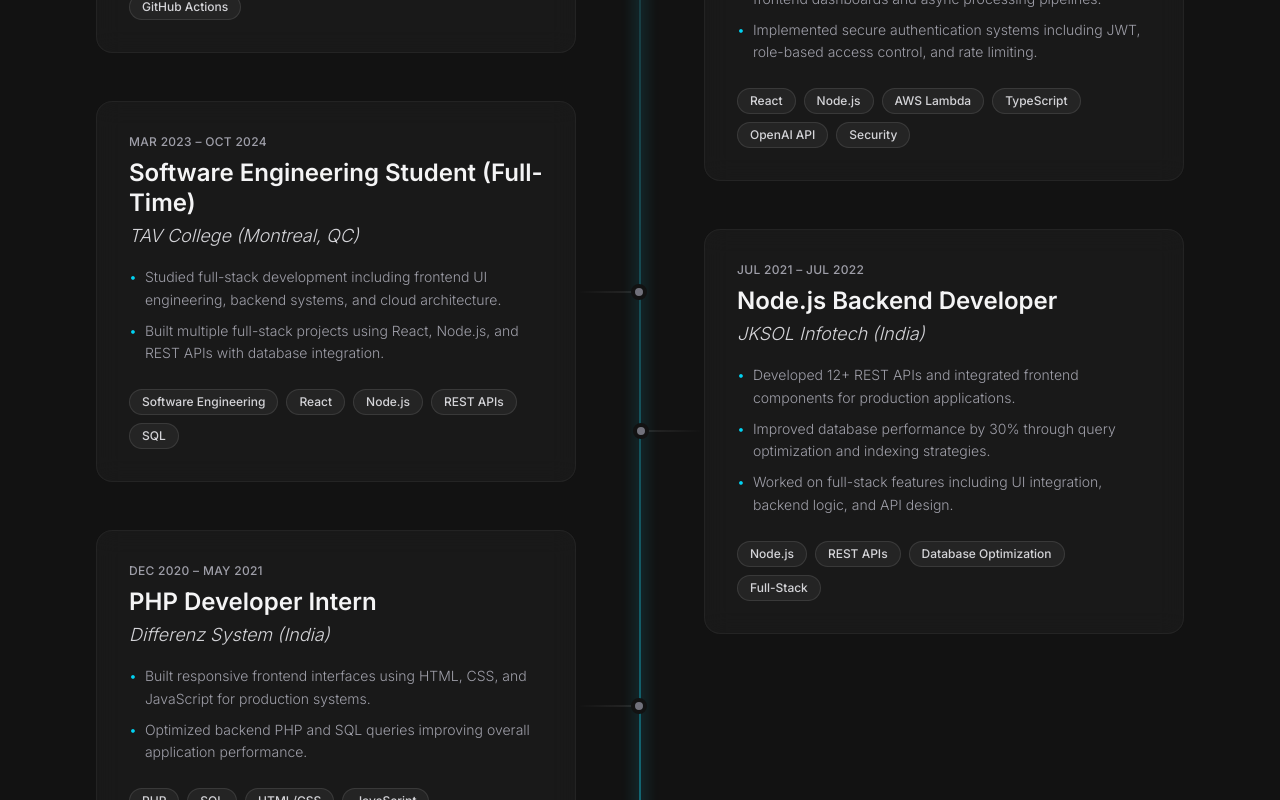
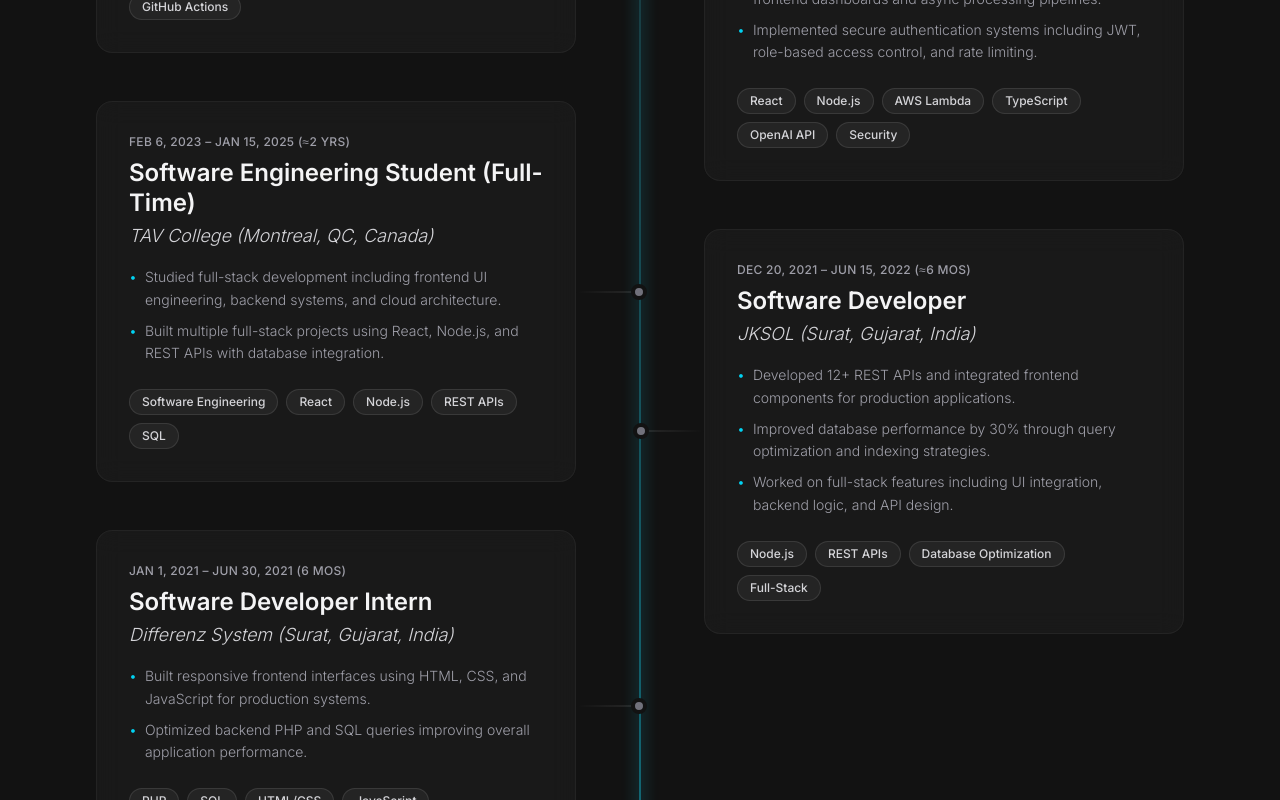
Before and after one commit to yashpatel521/yashpatel521, a Next.js app: page /yashpatel521/ in a window 1280 px wide. Shown: the part 5140-5940 px from the top of the page. Built offline with nearby package versions, Linux system fonts and the light colour scheme.

Commit message:
Update experience and education timeline details

```diff
--- a/src/translations/education.ts
+++ b/src/translations/education.ts
@@ -14,16 +14,16 @@ export const education: { title: { fr: string; en: string }; subtitle: { fr: str
     {
       id: 1,
       degree: {
-        fr: "Diplôme en Programmation Internet",
-        en: "Diploma in Internet Programming",
+        fr: "AEC en Programmation Internet",
+        en: "AEC in Internet Programming",
       },
       institution: {
-        fr: "Collège Tav",
-        en: "Tav College",
+        fr: "Collège TAV (Montréal, QC, Canada)",
+        en: "TAV College (Montreal, QC, Canada)",
       },
       date: {
-        fr: "Mar 2023 - Oct 2024",
-        en: "Mar 2023 - Oct 2024",
+        fr: "6 Fév 2023 – 15 Jan 2025 (≈2 ans)",
+        en: "Feb 6, 2023 – Jan 15, 2025 (≈2 yrs)",
       },
       result: {
         fr: "Score: 90+/100",
@@ -33,16 +33,16 @@ export const education: { title: { fr: string; en: string }; subtitle: { fr: str
     {
       id: 2,
       degree: {
-        fr: "Baccalauréat en Technologie de l'Information",
-        en: "Bachelor of Technology in Information Technology",
+        fr: "Baccalauréat en Technologie (B.Tech) en Technologie de l'Information",
+        en: "Bachelor of Technology (B.Tech) in Information Technology",
       },
       institution: {
-        fr: "Université Uka Tarsadia",
-        en: "Uka Tarsadia University",
+        fr: "Chhotubhai Gopalbhai Patel Institute of Technology, Université UKA Tarsadia (Bardoli, Gujarat, Inde)",
+        en: "Chhotubhai Gopalbhai Patel Institute of Technology, UKA Tarsadia University (Bardoli, Gujarat, India)",
       },
       date: {
-        fr: "Aug 2017 - Jun 2021",
-        en: "Aug 2017 - Jun 2021",
+        fr: "19 Juil 2017 – 3 Juil 2021 (4 ans)",
+        en: "Jul 19, 2017 – Jul 3, 2021 (4 yrs)",
       },
       result: {
         fr: "CGPA: 8.93/10",
--- a/src/translations/experience.ts
+++ b/src/translations/experience.ts
@@ -58,12 +58,12 @@ export const experience: { title: { fr: string; en: string }; subtitle: { fr: st
         en: "Software Engineering Student (Full-Time)",
       },
       company: {
-        fr: "Collège TAV (Montréal, QC)",
-        en: "TAV College (Montreal, QC)",
+        fr: "Collège TAV (Montréal, QC, Canada)",
+        en: "TAV College (Montreal, QC, Canada)",
       },
       date: {
-        fr: "Mars 2023 – Oct 2024",
-        en: "Mar 2023 – Oct 2024",
+        fr: "6 Fév 2023 – 15 Jan 2025 (≈2 ans)",
+        en: "Feb 6, 2023 – Jan 15, 2025 (≈2 yrs)",
       },
       description: {
         fr: "– Étudier le développement full-stack, notamment l'ingénierie de l'interface utilisateur frontend, les systèmes backend et l'architecture cloud.\n– Créer plusieurs projets full-stack à l'aide de React, Node.js et d'API REST avec intégration de bases de données.",
@@ -74,16 +74,16 @@ export const experience: { title: { fr: string; en: string }; subtitle: { fr: st
     {
       id: 3,
       role: {
-        fr: "Développeur Backend Node.js",
-        en: "Node.js Backend Developer",
+        fr: "Développeur Logiciel",
+        en: "Software Developer",
       },
       company: {
-        fr: "JKSOL Infotech (Inde)",
-        en: "JKSOL Infotech (India)",
+        fr: "JKSOL (Surat, Gujarat, Inde)",
+        en: "JKSOL (Surat, Gujarat, India)",
       },
       date: {
-        fr: "Juil 2021 – Juil 2022",
-        en: "Jul 2021 – Jul 2022",
+        fr: "20 Déc 2021 – 15 Juin 2022 (≈6 mois)",
+        en: "Dec 20, 2021 – Jun 15, 2022 (≈6 mos)",
       },
       description: {
         fr: "– Développer plus de 12 API REST et intégrer des composants frontend pour les applications de production.\n– Améliorer les performances de la base de données de 30% grâce à des stratégies d'optimisation des requêtes et d'indexation.\n– Travailler sur des fonctionnalités full-stack intégrant l'interface utilisateur, la logique backend et la conception d'API.",
@@ -94,16 +94,16 @@ export const experience: { title: { fr: string; en: string }; subtitle: { fr: st
     {
       id: 4,
       role: {
-        fr: "Stagiaire Développeur PHP",
-        en: "PHP Developer Intern",
+        fr: "Stagiaire Développeur Logiciel",
+        en: "Software Developer Intern",
       },
       company: {
-        fr: "Differenz System (Inde)",
-        en: "Differenz System (India)",
+        fr: "Differenz System (Surat, Gujarat, Inde)",
+        en: "Differenz System (Surat, Gujarat, India)",
       },
       date: {
-        fr: "Déc 2020 – Mai 2021",
-        en: "Dec 2020 – May 2021",
+        fr: "1 Jan 2021 – 30 Juin 2021 (6 mois)",
+        en: "Jan 1, 2021 – Jun 30, 2021 (6 mos)",
       },
       description: {
         fr: "– Créer des interfaces frontend réactives à l'aide de HTML, CSS et JavaScript pour les systèmes de production.\n– Optimiser le backend PHP et les requêtes SQL, améliorant ainsi les performances globales de l'application.",
```
Also changed, not shown: 1 other file (tests, documents, lock files or other folders).
